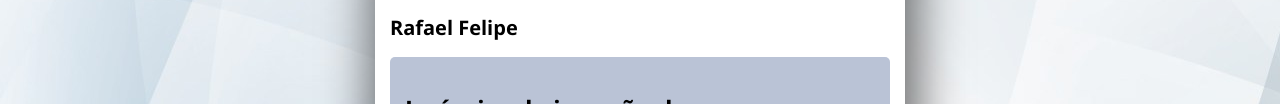
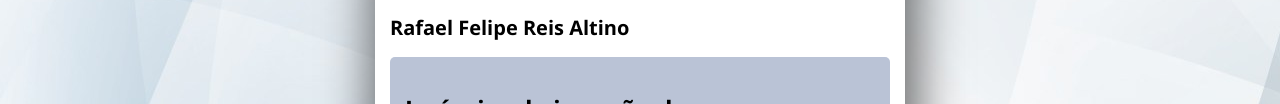
Before and after one commit to RafaelAltino/Site-Pessoal, a plain HTML site: page index.html in a window 1280 px wide. Shown: the part 238-342 px from the top of the page. Drawn offline with nearby package versions, Linux system fonts and the light colour scheme.

Commit message:
coloquei o nome completo

```diff
--- a/index.html
+++ b/index.html
@@ -14,7 +14,7 @@
         <header>
           <img class="perfil" src = "https://unavatar.vercel.app/github/RafaelAltino">
         </header>
-        <h1>Rafael Felipe</h1>
+        <h1>Rafael Felipe Reis Altino</h1>
 
         <div id="insignias">
           <h2>Insígnias da imersão.dev</h2>
```
